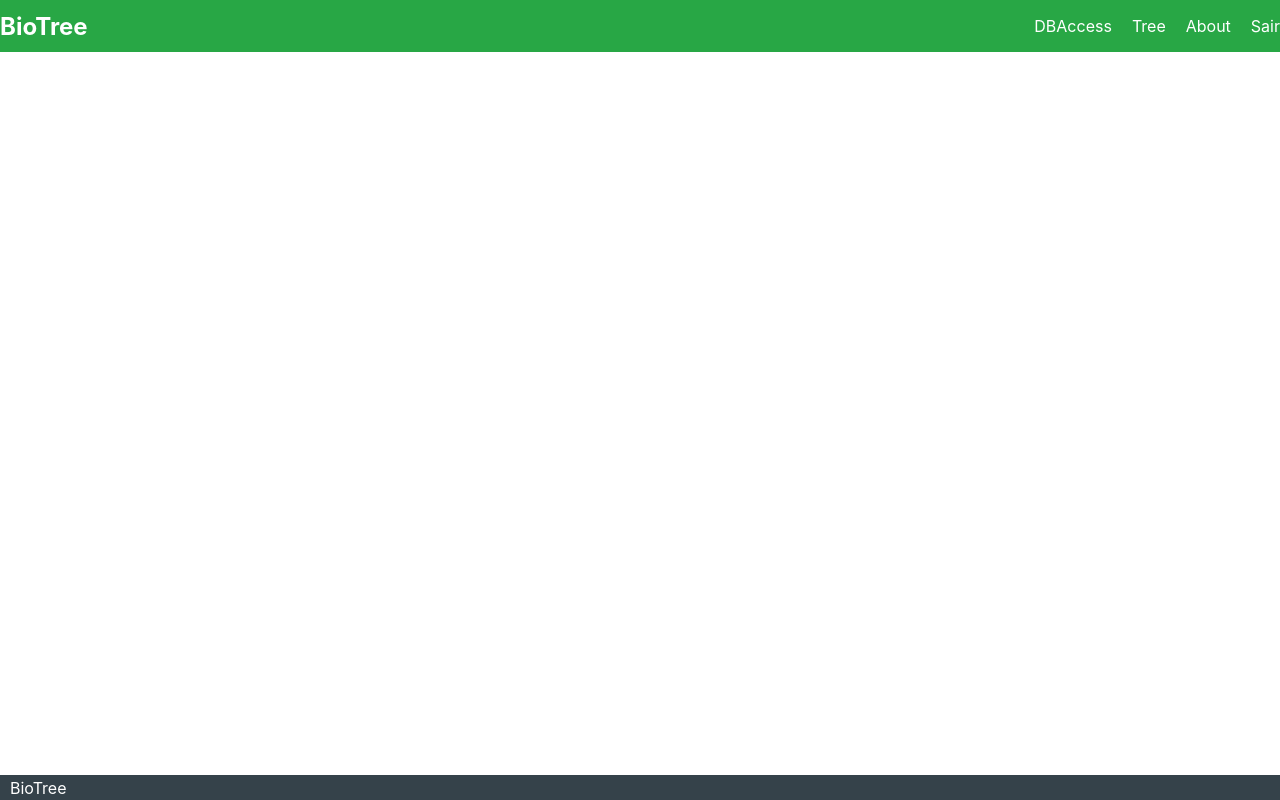
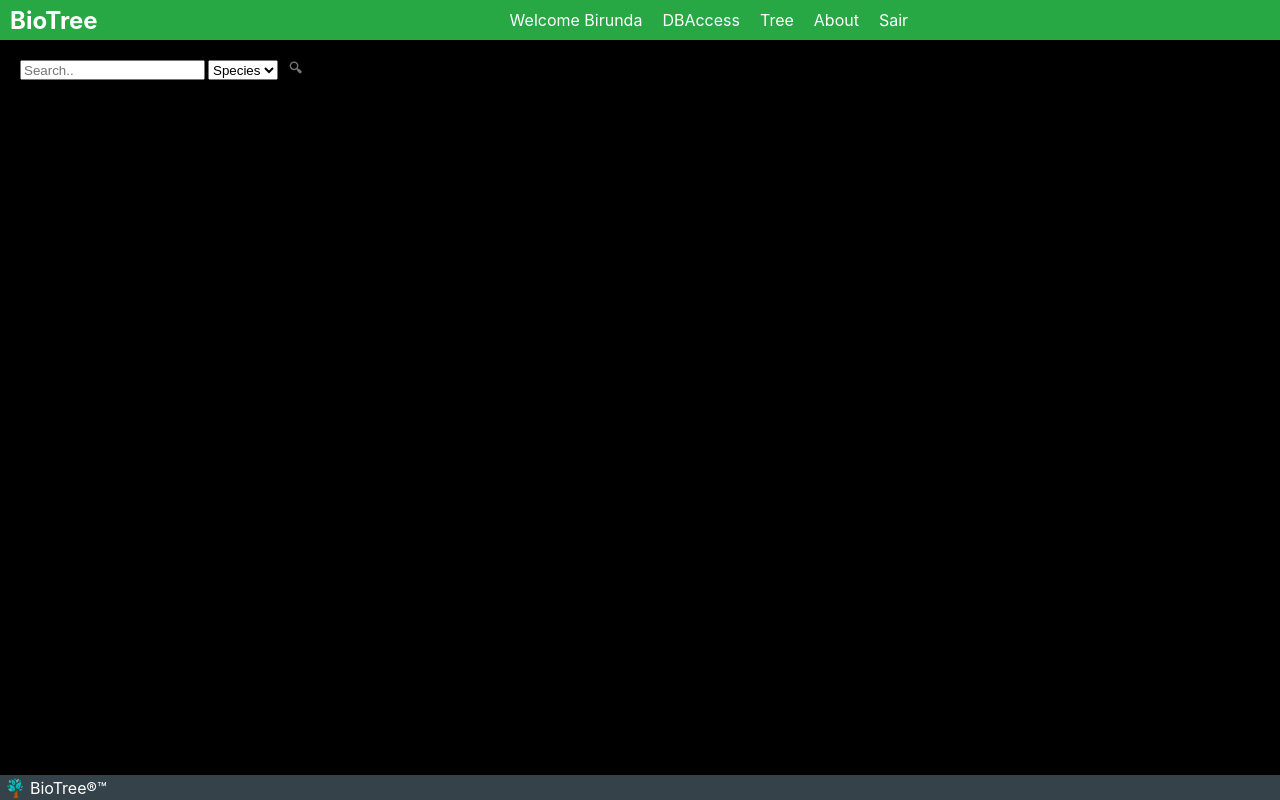
Before and after one commit to Birunda3000/BioTree-front-end, a React (Create React App) app in the folder bio_tree_front_end/: page / in a window 1280 px wide. Built offline with nearby package versions, Linux system fonts and the light colour scheme.

Commit message:
adicionando seatch bar

```diff
--- a/bio_tree_front_end/public/index.html
+++ b/bio_tree_front_end/public/index.html
@@ -17,8 +17,8 @@
   </head>
   <body>
     <noscript>You need to enable JavaScript to run this app.</noscript>
+
     <div id="root">
-
     </div>
 
   </body>
--- a/bio_tree_front_end/src/App.css
+++ b/bio_tree_front_end/src/App.css
@@ -0,0 +1,6 @@
+.main {
+    height: 100%;
+    background-color: black;
+    display: flex;
+
+}
--- a/bio_tree_front_end/src/App.js
+++ b/bio_tree_front_end/src/App.js
@@ -2,12 +2,15 @@ import React from 'react';
 import './App.css';
 import Navbar from './components/navbar/navbar';
 import Footer from './components/footer/footer';
+import SearchBar from './components/search_bar/search_bar';
 
 const App = () => {
-  let message = 'Hello World';
   return (
     <>
       <Navbar />
+      <main className='main'>
+        <SearchBar />
+      </main>
       <Footer />
     </>
   )
--- a/bio_tree_front_end/src/components/footer/footer.css
+++ b/bio_tree_front_end/src/components/footer/footer.css
@@ -12,6 +12,11 @@
   align-items: center; /* Centraliza verticalmente o conteúdo */
 }
 
-.footer_text{
-    margin-left: 10px; /* Margem esquerda do texto */
+.footer-img{
+  height: 20px; /* Altura da imagem */
+  margin-left: 5px; /* Margem direita da imagem */
 }
+
+.footer-text{
+    margin-left: 5px; /* Margem esquerda do texto */
+}
--- a/bio_tree_front_end/src/components/footer/footer.js
+++ b/bio_tree_front_end/src/components/footer/footer.js
@@ -1,10 +1,16 @@
 import React from 'react';
 import './footer.css';
+import footerImage from '../../assets/logo.png';
 
 const Footer = () => {
   return (
     <footer className="footer">
-      <p className="footer_text">BioTree</p>
+      <img
+        className="footer-img"
+        src={footerImage}
+        alt="BioTree_logo"
+      />
+      <p className="footer-text">BioTree®™</p>
     </footer>
   );
 };
--- a/bio_tree_front_end/src/components/navbar/navbar.css
+++ b/bio_tree_front_end/src/components/navbar/navbar.css
@@ -2,27 +2,48 @@
 
 .navbar {
     display: flex;
-    justify-content: space-between;
     align-items: center;
     background-color: #28a745;
+    height: 5%;
+    width: 100%;
   }
   .navbar:hover {
     color: #bbf89e;
   }
 
   .navbar-brand {
+    margin-left: 10px;
     text-decoration: none;
     font-size: 24px;
     font-weight: bold;
     color: #fff;
   }
-  .navbar-brand:hover {
-    color: #b0df9a;
+  .navbar-brand::before {
+    transform: scaleX(0);
+    transform-origin: bottom right;
+  }
+  .navbar-brand:hover::before {
+    transform: scaleX(1);
+    transform-origin: bottom left;
+  }
+  .navbar-brand::before {
+    content: " ";
+    height: 100%;
+    max-width: 108px;
+    display: block;
+    position: absolute;
+    top: 0; right: 0; bottom: 0; left: 0;
+    inset: 0 0 0 0;
+    background: #031302;
+    z-index: -1;
+    transition: transform .3s ease;
   }
 
   .nav-links {
     list-style: none;
     display: flex;
+    justify-content: center;
+    width: 100%;
     gap: 20px;
   }
 
--- a/bio_tree_front_end/src/components/navbar/navbar.js
+++ b/bio_tree_front_end/src/components/navbar/navbar.js
@@ -10,6 +10,9 @@ function NavBar() {
       </a>
 
       <ul className="nav-links">
+        <li className="nav-item">
+          <a href="#" className="nav-link">Welcome Birunda</a>
+        </li>
         <li className="nav-item">
           <a href="#" className="nav-link">DBAccess</a>
         </li>
--- /dev/null
+++ b/bio_tree_front_end/src/components/search_bar/search_bar.css
@@ -0,0 +1,35 @@
+.search-bar{
+    display: flex;
+    align-items: center;
+    justify-content: center;
+    height: 20px;
+    margin: 20px 0px 0px 20px;
+}
+
+.search-text{
+    height: 100%;
+}
+
+.search-select{
+    height: 100%;
+    margin-left: 3px;
+}
+
+.search-button{
+    display: flex;
+    background-color: unset;
+    justify-content: center;
+    align-items: center;
+    height: 100%;
+    border: unset;
+    color: #757575;
+    cursor: pointer;
+    font-weight: bold;
+    margin-left: 5px;
+    outline: none;
+    transition: all 450ms cubic-bezier(0.23, 1, 0.32, 1) 0ms;
+}
+
+.search-button:hover{
+    color: #212121;
+}
--- /dev/null
+++ b/bio_tree_front_end/src/components/search_bar/search_bar.js
@@ -0,0 +1,21 @@
+import React from "react";
+import "./search_bar.css";
+
+function SearchBar() {
+    return (
+        <>
+            <div className="search-bar">
+                <input className="search-text" type="text" placeholder="Search..">
+                </input>
+                <select className="search-select">
+                    <option value="name">Species</option>
+                    <option value="id">Gender</option>
+                </select>
+                <button className="search-button"
+                type="submit">🔍︎</button>
+            </div>
+        </>
+    )
+}
+
+export default SearchBar;
--- a/bio_tree_front_end/src/index.css
+++ b/bio_tree_front_end/src/index.css
@@ -1,4 +1,5 @@
 body {
+  /* position: absolute; */
   margin: 0;
   font-family: -apple-system, BlinkMacSystemFont, 'Segoe UI', 'Roboto', 'Oxygen',
     'Ubuntu', 'Cantarell', 'Fira Sans', 'Droid Sans', 'Helvetica Neue',
@@ -7,7 +8,17 @@ body {
   -moz-osx-font-smoothing: grayscale;
 }
 
+#root{
+  height: 100vh;
+  display: flex;
+  flex-direction: column;
+}
+
 code {
   font-family: source-code-pro, Menlo, Monaco, Consolas, 'Courier New',
     monospace;
 }
+
+*{
+  box-sizing: border-box;
+}
```
Also changed, not shown: bio_tree_front_end/public/logo.svg (deleted), bio_tree_front_end/src/assets/logo.png (added).
